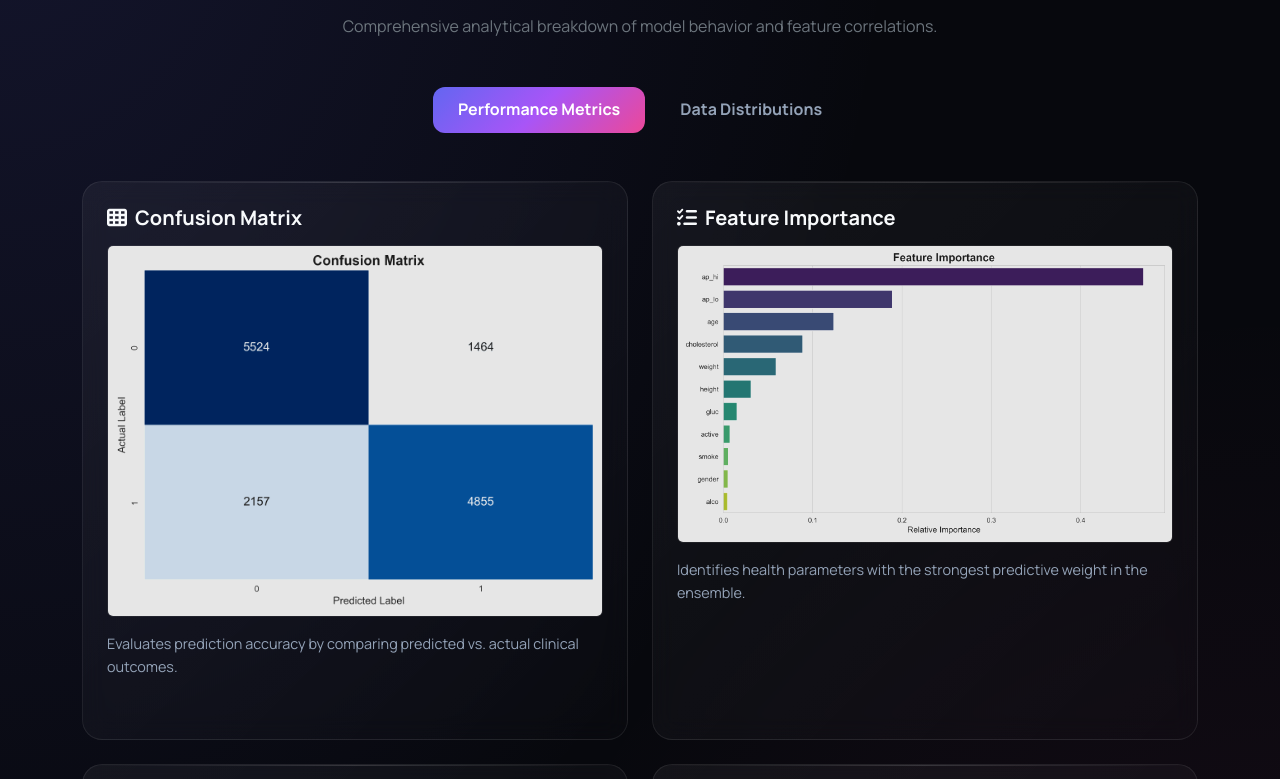
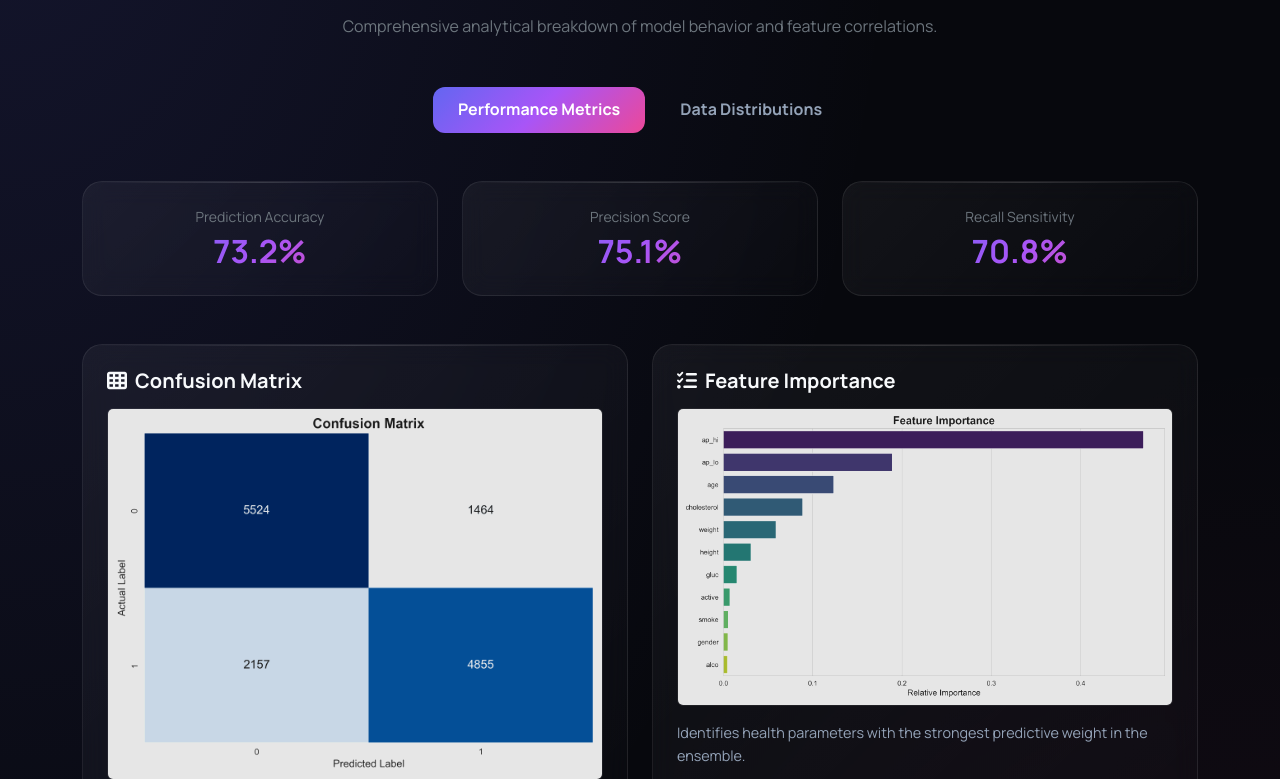
Before and after one commit to kush825/ML-Project, a Flask app: page /visuals in a window 1280 px wide. Shown: the part 236-1015 px from the top of the page. Run offline with Flask 3, Linux system fonts and the light colour scheme.

Commit message:
UI: Add model accuracy metrics to visuals dashboard

```diff
--- a/templates/visuals.html
+++ b/templates/visuals.html
@@ -24,6 +24,28 @@
 
         <div class="tab-content" id="pills-tabContent">
             <div class="tab-pane fade show active" id="pills-model">
+                <!-- Accuracy Summary Cards -->
+                <div class="row g-4 mb-5 text-center">
+                    <div class="col-md-4">
+                        <div class="glass-card p-4">
+                            <span class="text-secondary small d-block mb-1">Prediction Accuracy</span>
+                            <h2 class="fw-bold gradient-text mb-0">73.2%</h2>
+                        </div>
+                    </div>
+                    <div class="col-md-4">
+                        <div class="glass-card p-4">
+                            <span class="text-secondary small d-block mb-1">Precision Score</span>
+                            <h2 class="fw-bold gradient-text mb-0">75.1%</h2>
+                        </div>
+                    </div>
+                    <div class="col-md-4">
+                        <div class="glass-card p-4">
+                            <span class="text-secondary small d-block mb-1">Recall Sensitivity</span>
+                            <h2 class="fw-bold gradient-text mb-0">70.8%</h2>
+                        </div>
+                    </div>
+                </div>
+
                 <div class="row g-4">
                     <div class="col-lg-6">
                         <article class="plot-card">
```
